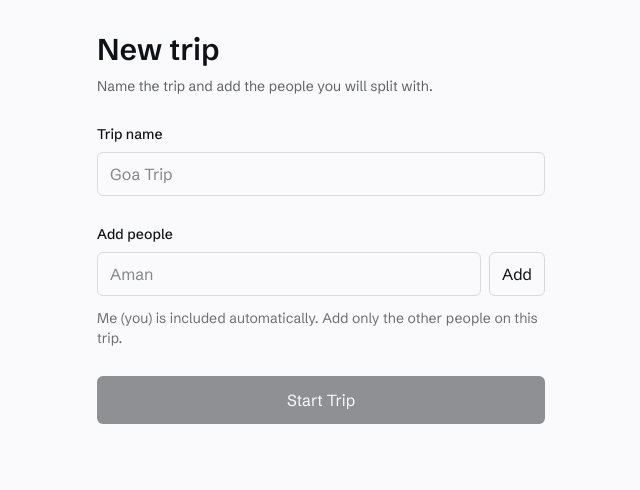
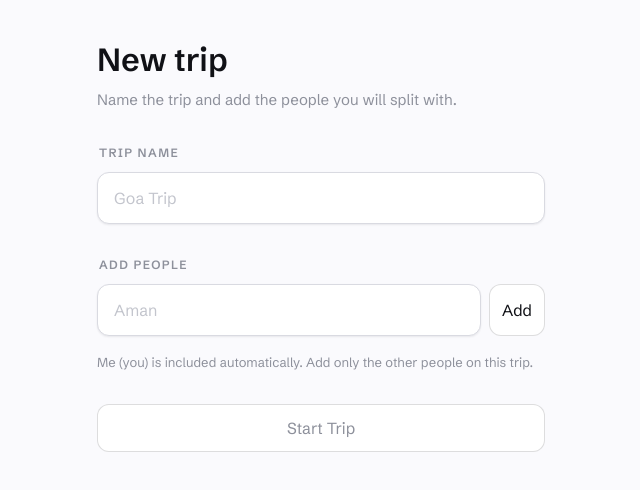
Before and after one commit to tejaschandan308/notsplitwise, a Next.js app: page /trip/new in a window 1280 px wide. Shown: the top 490 px of the page, without its empty margins (319-959 px from the left). Built offline with nearby package versions, Linux system fonts and the light colour scheme.

Commit message:
style: restyle create trip to quiet & minimal monochrome

```diff
--- a/src/app/trip/new/page.tsx
+++ b/src/app/trip/new/page.tsx
@@ -2,6 +2,7 @@
 
 import { FormEvent, KeyboardEvent, useRef, useState } from "react";
 import { useRouter } from "next/navigation";
+import { Button } from "@/components/button";
 import { createTrip } from "@/lib/storage";
 
 type AddPersonResult = {
@@ -117,22 +118,26 @@ export default function CreateTripPage() {
   }
 
   return (
-    <main className="min-h-dvh bg-background px-5 pt-[calc(env(safe-area-inset-top)+2rem)] pb-[calc(env(safe-area-inset-bottom)+2rem)] text-foreground">
+    <main className="min-h-dvh bg-background px-5 pt-[calc(env(safe-area-inset-top)+2.5rem)] pb-[calc(env(safe-area-inset-bottom)+2rem)] text-foreground">
       <form
-        className="mx-auto flex w-full max-w-md flex-col gap-7"
+        className="mx-auto flex w-full max-w-md flex-col gap-8"
         onSubmit={handleStartTrip}
       >
         <header>
-          <h1 className="text-3xl font-semibold">New trip</h1>
-          <p className="mt-2 text-sm text-foreground/65">
+          <h1 className="text-[2rem] font-semibold leading-tight text-foreground">
+            New trip
+          </h1>
+          <p className="mt-2 max-w-sm text-[0.9375rem] leading-6 text-muted">
             Name the trip and add the people you will split with.
           </p>
         </header>
 
-        <label className="flex flex-col gap-2">
-          <span className="text-sm font-medium">Trip name</span>
+        <label className="flex flex-col gap-2.5">
+          <span className="px-0.5 text-[0.75rem] font-semibold uppercase tracking-[0.12em] text-muted">
+            Trip name
+          </span>
           <input
-            className="min-h-11 rounded-md border border-foreground/15 bg-transparent px-3 text-base outline-none focus:border-foreground/45"
+            className="min-h-13 rounded-control border border-border bg-field px-4 text-[1rem] font-medium text-foreground shadow-field outline-none placeholder:text-subtle focus:border-border-strong focus-visible:ring-2 focus-visible:ring-focus focus-visible:ring-offset-2 focus-visible:ring-offset-background"
             placeholder="Goa Trip"
             type="text"
             value={tripName}
@@ -143,13 +148,15 @@ export default function CreateTripPage() {
           />
         </label>
 
-        <section className="flex flex-col gap-3">
-          <label className="flex flex-col gap-2">
-            <span className="text-sm font-medium">Add people</span>
+        <section className="flex flex-col gap-4">
+          <label className="flex flex-col gap-2.5">
+            <span className="px-0.5 text-[0.75rem] font-semibold uppercase tracking-[0.12em] text-muted">
+              Add people
+            </span>
             <span className="flex gap-2">
               <input
                 ref={personInputRef}
-                className="min-h-11 min-w-0 flex-1 rounded-md border border-foreground/15 bg-transparent px-3 text-base outline-none focus:border-foreground/45"
+                className="min-h-13 min-w-0 flex-1 rounded-control border border-border bg-field px-4 text-[1rem] text-foreground shadow-field outline-none placeholder:text-subtle focus:border-border-strong focus-visible:ring-2 focus-visible:ring-focus focus-visible:ring-offset-2 focus-visible:ring-offset-background"
                 placeholder="Aman"
                 type="text"
                 value={personName}
@@ -160,34 +167,41 @@ export default function CreateTripPage() {
                 }}
                 onKeyDown={handlePersonKeyDown}
               />
-              <button
-                className="min-h-11 px-4 text-sm font-medium"
+              <Button
+                className="min-h-13 shrink-0"
                 type="button"
+                variant="secondary"
                 onClick={handleAddPerson}
               >
                 Add
-              </button>
+              </Button>
             </span>
           </label>
 
-          <p className="text-sm text-foreground/60">
+          <p className="text-[0.8125rem] leading-5 text-muted">
             Me (you) is included automatically. Add only the other people on
             this trip.
           </p>
 
-          {note ? <p className="text-sm text-foreground/75">{note}</p> : null}
+          {note ? (
+            <p className="text-[0.8125rem] text-signal-warm">{note}</p>
+          ) : null}
 
           {otherMembers.length > 0 ? (
-            <div className="flex flex-wrap gap-2">
+            <div className="flex flex-wrap gap-2.5">
               {otherMembers.map((member) => (
                 <span
                   key={member}
-                  className="inline-flex min-h-9 items-center gap-2 rounded-full border border-foreground/15 px-3 text-sm"
+                  className="inline-flex min-h-11 items-center gap-2 rounded-pill border border-border-strong bg-surface px-4 text-[0.875rem] font-medium text-foreground shadow-pill"
                 >
                   {member}
                   <button
                     aria-label={`Remove ${member}`}
-                    className="min-h-7 rounded-full border-0 px-1 text-foreground/55"
+                    className="flex size-7 min-h-7 items-center justify-center border-0 bg-transparent p-0 text-muted outline-none hover:text-foreground focus-visible:ring-2 focus-visible:ring-focus"
+                    style={{
+                      border: 0,
+                      borderRadius: "var(--radius-pill)",
+                    }}
                     type="button"
                     onClick={() => handleRemovePerson(member)}
                   >
@@ -199,15 +213,17 @@ export default function CreateTripPage() {
           ) : null}
         </section>
 
-        {error ? <p className="text-sm text-red-600">{error}</p> : null}
+        {error ? (
+          <p className="text-[0.8125rem] text-signal-warm">{error}</p>
+        ) : null}
 
-        <button
-          className="min-h-12 rounded-md bg-foreground px-4 text-base font-semibold text-background disabled:cursor-not-allowed disabled:opacity-45"
+        <Button
+          className="min-h-12 w-full text-base"
           disabled={!canStart || isSubmitting}
           type="submit"
         >
           {isSubmitting ? "Starting..." : "Start Trip"}
-        </button>
+        </Button>
       </form>
     </main>
   );
```
